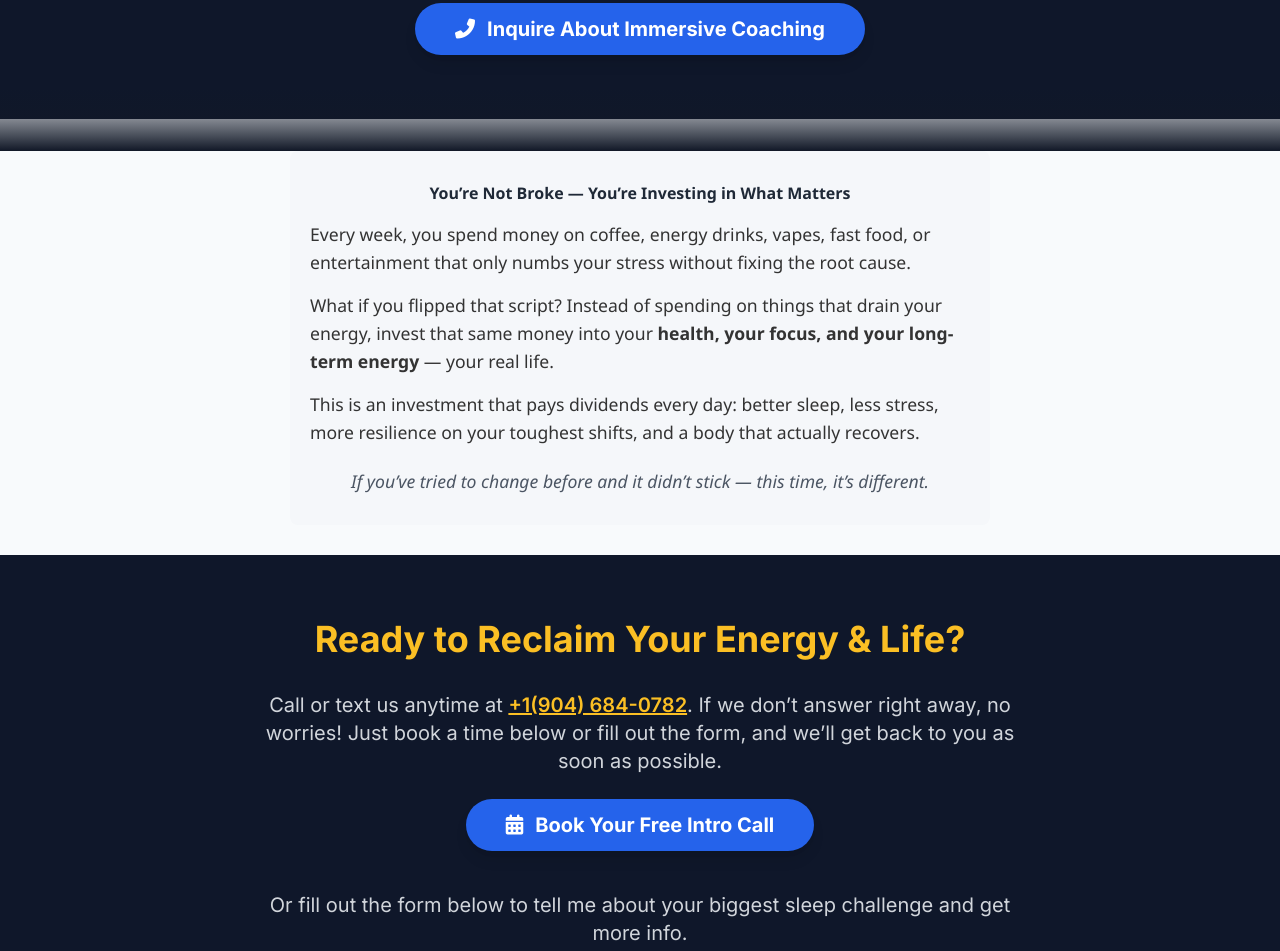
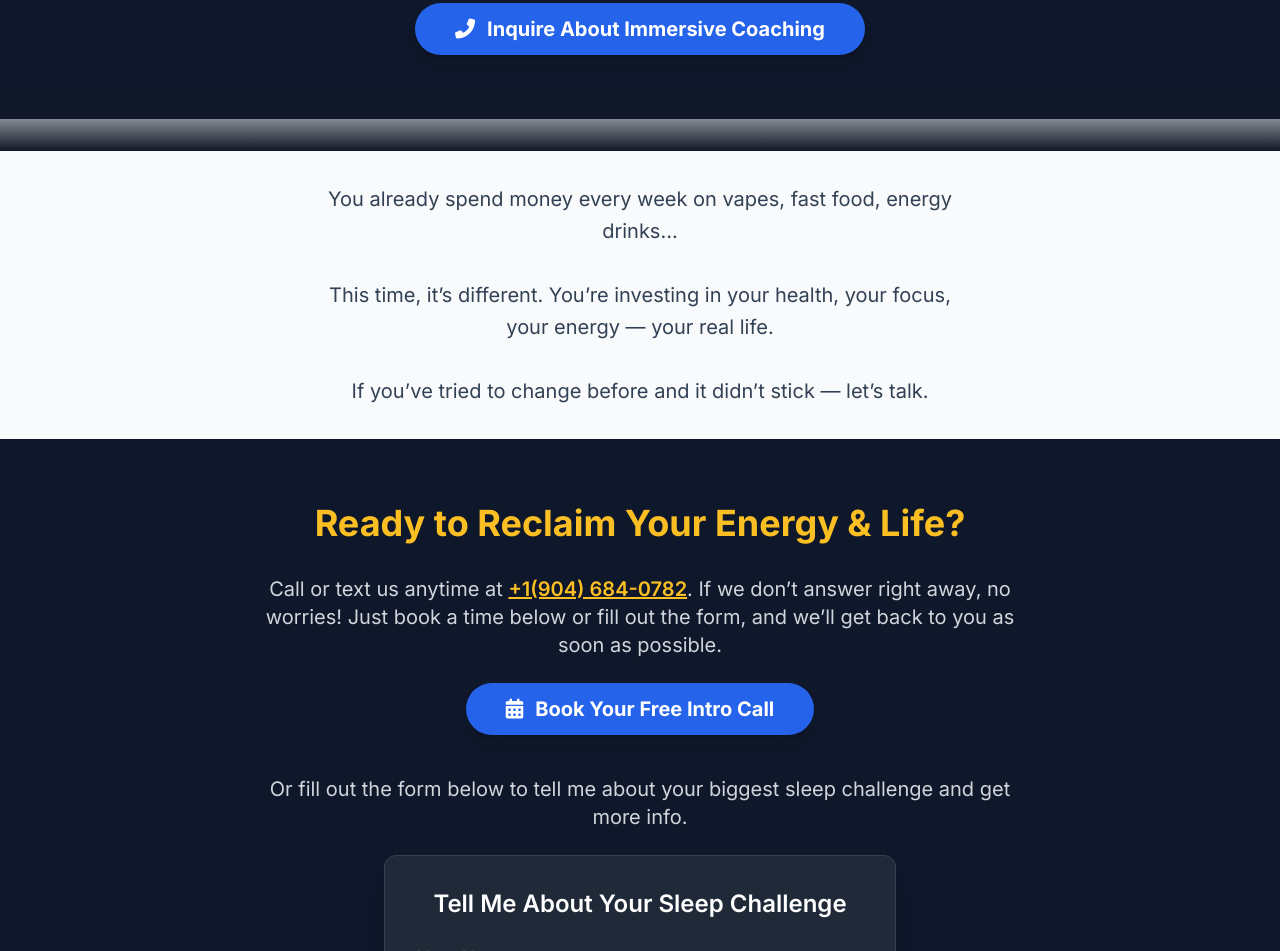
Before and after one commit to dealrevive/nightshiftstrong, a plain HTML site: page index.html in a window 1280 px wide. Shown: the part 5586-6537 px from the top of the page. Drawn offline with nearby package versions, Linux system fonts and the light colour scheme.

Commit message:
Update index.html

```diff
--- a/index.html
+++ b/index.html
@@ -249,21 +249,16 @@
 
     <!-- Wave Divider -->
     <div class="w-full h-16 bg-gradient-to-t from-gray-900 to-transparent -mt-8 relative z-10"></div>
-     <section style="background: #f5f7fa; padding: 30px 20px; border-radius: 8px; margin-bottom: 30px; font-family: 'Segoe UI', Tahoma, Geneva, Verdana, sans-serif; color: #333; max-width: 700px; margin-left: auto; margin-right: auto;">
-              <h2 style="text-align: center; color: #1f2937; font-weight: 700; margin-bottom: 15px;">You’re Not Broke — You’re Investing in What Matters</h2>
-              <p style="font-size: 1.1rem; line-height: 1.6; margin-bottom: 15px;">
-                Every week, you spend money on coffee, energy drinks, vapes, fast food, or entertainment that only numbs your stress without fixing the root cause.
-              </p>
-              <p style="font-size: 1.1rem; line-height: 1.6; margin-bottom: 15px;">
-                What if you flipped that script? Instead of spending on things that drain your energy, invest that same money into your <strong>health, your focus, and your long-term energy</strong> — your real life.
-              </p>
-              <p style="font-size: 1.1rem; line-height: 1.6;">
-                This is an investment that pays dividends every day: better sleep, less stress, more resilience on your toughest shifts, and a body that actually recovers.
-              </p>
-              <p style="font-size: 1.1rem; line-height: 1.6; margin-top: 20px; font-style: italic; text-align: center; color: #4b5563;">
-                If you’ve tried to change before and it didn’t stick — this time, it’s different.
-              </p>
-      </section>
+     <section style="max-width: 700px; margin: 0 auto; padding: 2rem 1rem; text-align: center;">
+  <p style="font-size: 1.25rem; line-height: 1.6;">
+    You already spend money every week on vapes, fast food, energy drinks...
+    <br><br>
+    This time, it’s different. You’re investing in your health, your focus, your energy — your real life.
+    <br><br>
+    If you’ve tried to change before and it didn’t stick — let’s talk.
+  </p>
+</section>
+
     <!-- Call to Action Section -->
       <section class="section-dark py-16 px-6 md:px-10" id="cta">
           <div class="container mx-auto max-w-3xl text-center">
```
